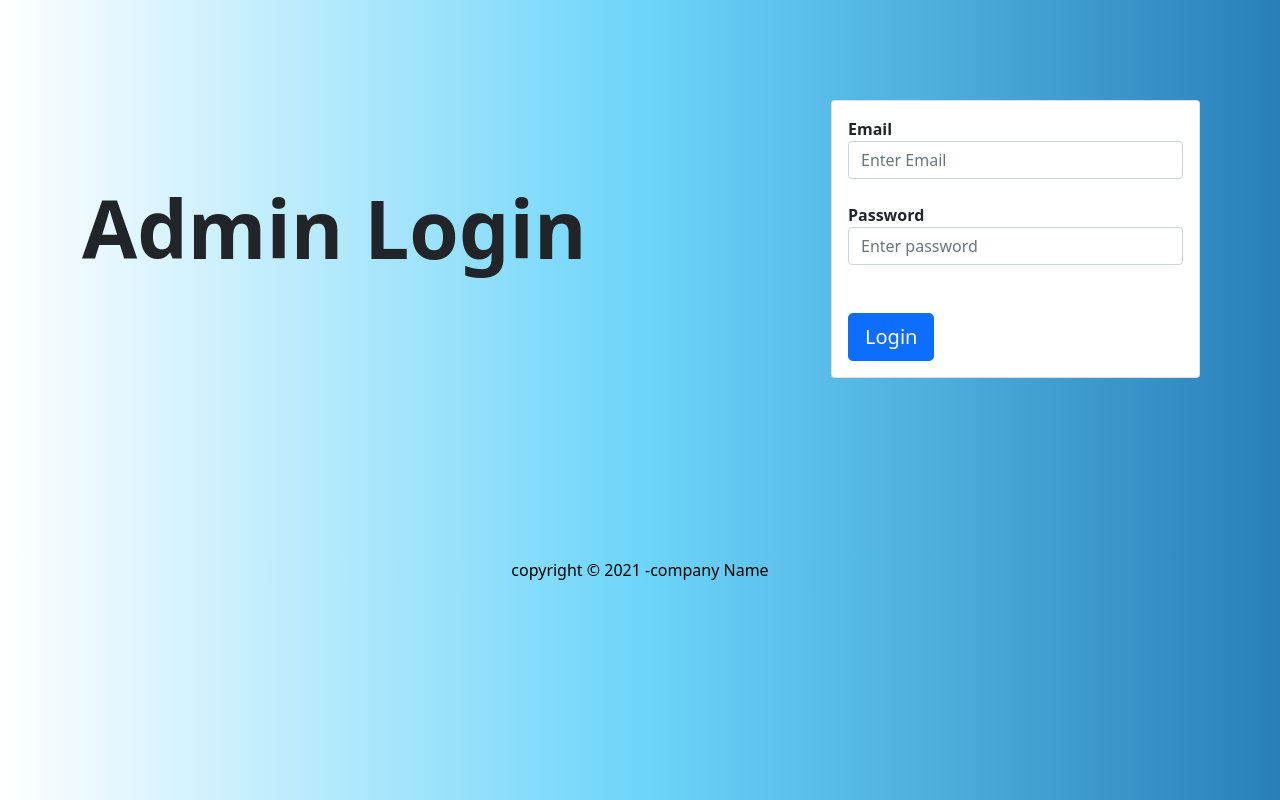
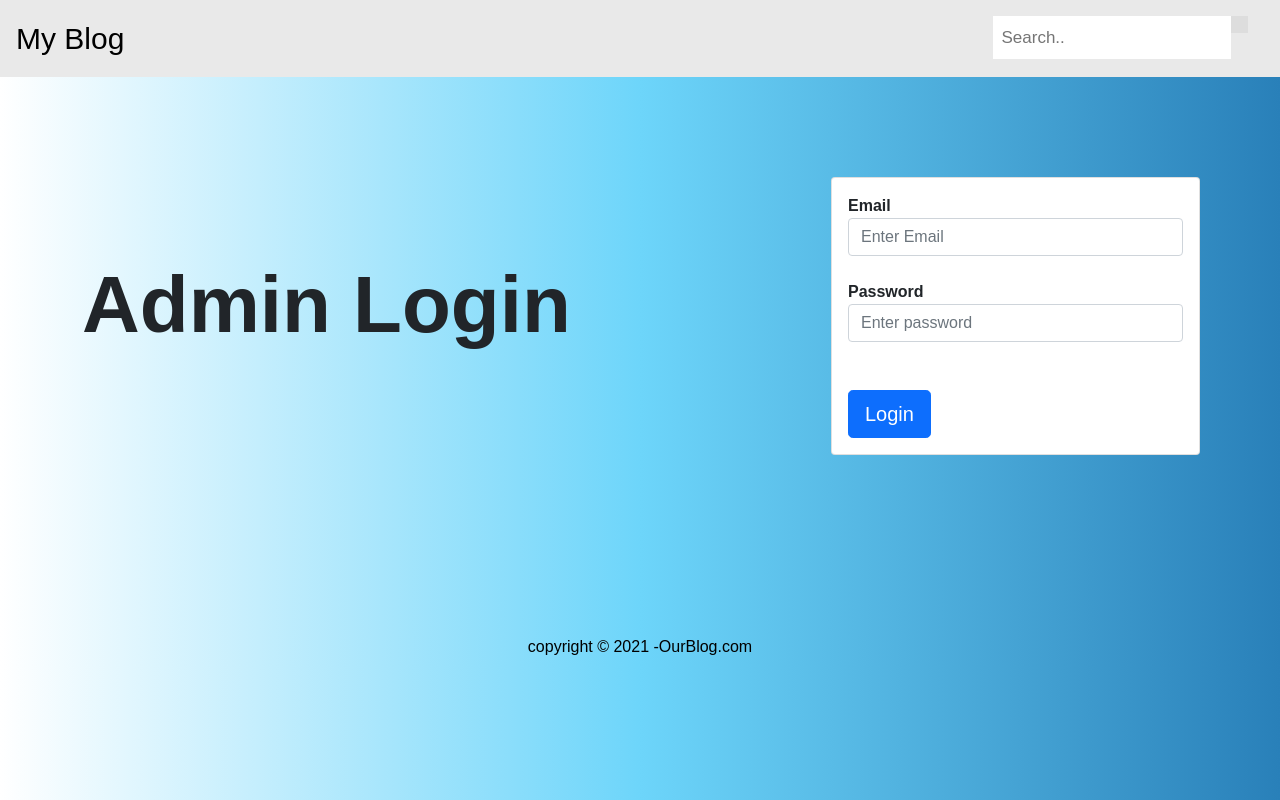
Before and after one commit to iamsahil1910/ourblog, a Python web app: template templates/login.html in a window 1280 px wide. Run offline with Jinja, Linux system fonts and the light colour scheme; the template is opened without the code that fills it, so the values that code supplies are empty.

Commit message:
base and admin

```diff
--- a/static/style.css
+++ b/static/style.css
@@ -1,19 +1,79 @@
-.bg-nav{
-    background: #2980B9;  /* fallback for old browsers */
-background: -webkit-linear-gradient(to right, #FFFFFF, #6DD5FA, #2980B9);  /* Chrome 10-25, Safari 5.1-6 */
-background: linear-gradient(to right, #FFFFFF, #6DD5FA, #2980B9); /* W3C, IE 10+/ Edge, Firefox 16+, Chrome 26+, Opera 12+, Safari 7+ */
+body {
+  margin: 0;
+  font-family: Arial, Helvetica, sans-serif;
+  background: #2980B9;  /* fallback for old browsers */
+  background: -webkit-linear-gradient(to right, #FFFFFF, #6DD5FA, #2980B9);  /* Chrome 10-25, Safari 5.1-6 */
+  background: linear-gradient(to right, #FFFFFF, #6DD5FA, #2980B9); /* W3C, IE 10+/ Edge, Firefox 16+, Chrome 26+, Opera 12+, Safari 7+ */
+
+}
+
+.topnav {
+  overflow: hidden;
+  background-color: #e9e9e9;
+  padding: 1em;
+}
+
+.topnav a {
+  float: left;
+  display: block;
+  color: black;
+  text-align: center;
+  text-decoration: none;
+  font-size: 30px;
+}
+
+.topnav a:hover {
+  background-color: #ddd;
+  color: black;
+}
 
 
 
+.topnav .search-container {
+  float: right;
 }
-.mt-100{
-    margin-top: 100px;
-    font-weight: bold;
+
+.topnav input[type=text] {
+  padding: 0.5em;
+  font-size: 17px;
+  border: none;
 }
-.r{
+
+.topnav .search-container button {
+  float: right;
+  padding: .5em;
+  margin-right: 16px;
+  background: #ddd;
+  font-size: 17px;
+  border: none;
+  cursor: pointer;
+}
+
+.topnav .search-container button:hover {
+  background: #ccc;
+}
+
+@media screen and (max-width: 600px) {
+  .topnav .search-container {
+    float: none;
+  }
+  .topnav a, .topnav input[type=text], .topnav .search-container button {
+    float: none;
+    display: block;
+    text-align: left;
+    width: 80%;
+    margin: 0;
+    padding: 14px;
+  }
+  .topnav input[type=text] {
+    border: 1px solid #ccc;
+  }
+}
+
+.footer-text{
     color: black;
 }
-.c{
+.footer{
     text-align: center;
     background: #2980B9;  /* fallback for old browsers */
     background: -webkit-linear-gradient(to right, #FFFFFF, #6DD5FA, #2980B9);  /* Chrome 10-25, Safari 5.1-6 */
@@ -21,6 +81,12 @@ background: linear-gradient(to right, #FFFFFF, #6DD5FA, #2980B9); /* W3C, IE 10+
     height: 30px;
     margin-top: 180px;
 }
+
+.mt-100{
+    margin-top: 100px;
+    font-weight: bold;
+}
+
 
 .col-md-8{
     margin-top:80px;
@@ -32,3 +98,66 @@ background: linear-gradient(to right, #FFFFFF, #6DD5FA, #2980B9); /* W3C, IE 10+
     padding-right:10px;
     padding-left: 1px;
 }
+
+
+
+
+nav .navbar-brand
+{
+    /* size for brand */
+    font-size: xx-large;
+}
+
+/* colors for brand */
+nav .navbar-brand .blue
+{
+    color: #537fbe;
+}
+nav .navbar-brand .red
+{
+    color: #ea433b;
+}
+nav .navbar-brand .yellow
+{
+    color: #f5b82e;
+}
+nav .navbar-brand .green
+{
+    color: #2e944b;
+}
+
+main .form-control
+{
+    /* center form controls */
+    display: inline-block;
+
+    /* override Bootstrap's 100% width for form controls */
+    width: auto;
+}
+
+main
+{
+    /* scroll horizontally as needed */
+    overflow-x: auto;
+
+    /* center contents */
+    text-align: center;
+}
+
+main img
+{
+    /* constrain images on small screens */
+    max-width: 100%;
+}
+
+#searchbox{
+    width: 100%;
+    overflow: hidden;
+    align-items: center;
+    justify-content: space-around;
+    display: flex;
+}
+
+.search-field {
+    display: inline;
+}
--- a/templates/base.html
+++ b/templates/base.html
@@ -1,82 +1,8 @@
 <!DOCTYPE html>
 <html>
 <head>
-<link rel="stylesheet" href="https://cdnjs.cloudflare.com/ajax/libs/font-awesome/4.7.0/css/font-awesome.min.css">
-<style>
-* {box-sizing: border-box;}
-
-body {
-  margin: 0;
-  font-family: Arial, Helvetica, sans-serif;
-}
-
-.topnav {
-  overflow: hidden;
-  background-color: #e9e9e9;
-}
-
-.topnav a {
-  float: left;
-  display: block;
-  color: black;
-  text-align: center;
-  padding:40px 40px;
-  text-decoration: none;
-  font-size: 30px;
-}
-
-.topnav a:hover {
-  background-color: #ddd;
-  color: black;
-}
-
-
-
-.topnav .search-container {
-  float: right;
-  padding-top: 15px;
-  margin: 10px 10px;
-}
-
-.topnav input[type=text] {
-  padding: 16px;
-  margin-top: 8px;
-  font-size: 17px;
-  border: none;
-}
-
-.topnav .search-container button {
-  float: right;
-  padding: 16px 10px;
-  margin-top: 8px;
-  margin-right: 16px;
-  background: #ddd;
-  font-size: 17px;
-  border: none;
-  cursor: pointer;
-}
-
-.topnav .search-container button:hover {
-  background: #ccc;
-}
-
-@media screen and (max-width: 600px) {
-  .topnav .search-container {
-    float: none;
-  }
-  .topnav a, .topnav input[type=text], .topnav .search-container button {
-    float: none;
-    display: block;
-    text-align: left;
-    width: 80%;
-    margin: 0;
-    padding: 14px;
-  }
-  .topnav input[type=text] {
-    border: 1px solid #ccc;
-  }
-}
-</style>
+    <link href="https://cdn.jsdelivr.net/npm/bootstrap@5.1.3/dist/css/bootstrap.min.css" rel="stylesheet" integrity="sha384-1BmE4kWBq78iYhFldvKuhfTAU6auU8tT94WrHftjDbrCEXSU1oBoqyl2QvZ6jIW3" crossorigin="anonymous">
+    <script src="https://cdn.jsdelivr.net/npm/bootstrap@5.1.3/dist/js/bootstrap.bundle.min.js" integrity="sha384-ka7Sk0Gln4gmtz2MlQnikT1wXgYsOg+OMhuP+IlRH9sENBO0LRn5q+8nbTov4+1p" crossorigin="anonymous"></script><link rel="stylesheet" type="text/css" href="{{url_for('static',filename='style.css')}}">
 </head>
 <body>
 
@@ -89,8 +15,10 @@ body {
     </form>
   </div>
 </div>
+{% block main %}{% endblock %}
 
-
-
+<div class="footer">
+    <p class="footer-text">copyright &#169; 2021 -OurBlog.com</p>
+</div>
 </body>
 </html>
--- a/templates/login.html
+++ b/templates/login.html
@@ -1,16 +1,5 @@
-<!doctype html>
-<html lang="en">
-  <head>
-    <!-- Required meta tags -->
-    <meta charset="utf-8">
-    <meta name="viewport" content="width=device-width, initial-scale=1">
-
-    <!-- Bootstrap CSS -->
-    <link href="https://cdn.jsdelivr.net/npm/bootstrap@5.1.3/dist/css/bootstrap.min.css" rel="stylesheet" integrity="sha384-1BmE4kWBq78iYhFldvKuhfTAU6auU8tT94WrHftjDbrCEXSU1oBoqyl2QvZ6jIW3" crossorigin="anonymous">
-    <link rel="stylesheet" type="text/css" href="{{url_for('static',filename='style.css')}}">
-    <title>Helo</title>
-  </head>
-  <body class="bg-nav">
+{% extends "base.html" %}
+{% block main %}
     <div class="container">
       <div class="row">
         <div class="col-md-8">
@@ -33,15 +22,4 @@
         </div>
       </div>
     </div>
-
-    <!-- Optional JavaScript; choose one of the two! -->
-
-    <!-- Option 1: Bootstrap Bundle with Popper -->
-    <script src="https://cdn.jsdelivr.net/npm/bootstrap@5.1.3/dist/js/bootstrap.bundle.min.js" integrity="sha384-ka7Sk0Gln4gmtz2MlQnikT1wXgYsOg+OMhuP+IlRH9sENBO0LRn5q+8nbTov4+1p" crossorigin="anonymous"></script>
-
-
-    <div class="c">
-      <p class="r">copyright &#169; 2021 -company Name</p>
-  </div>
-  </body>
-</html>
+{% endblock %}
```
